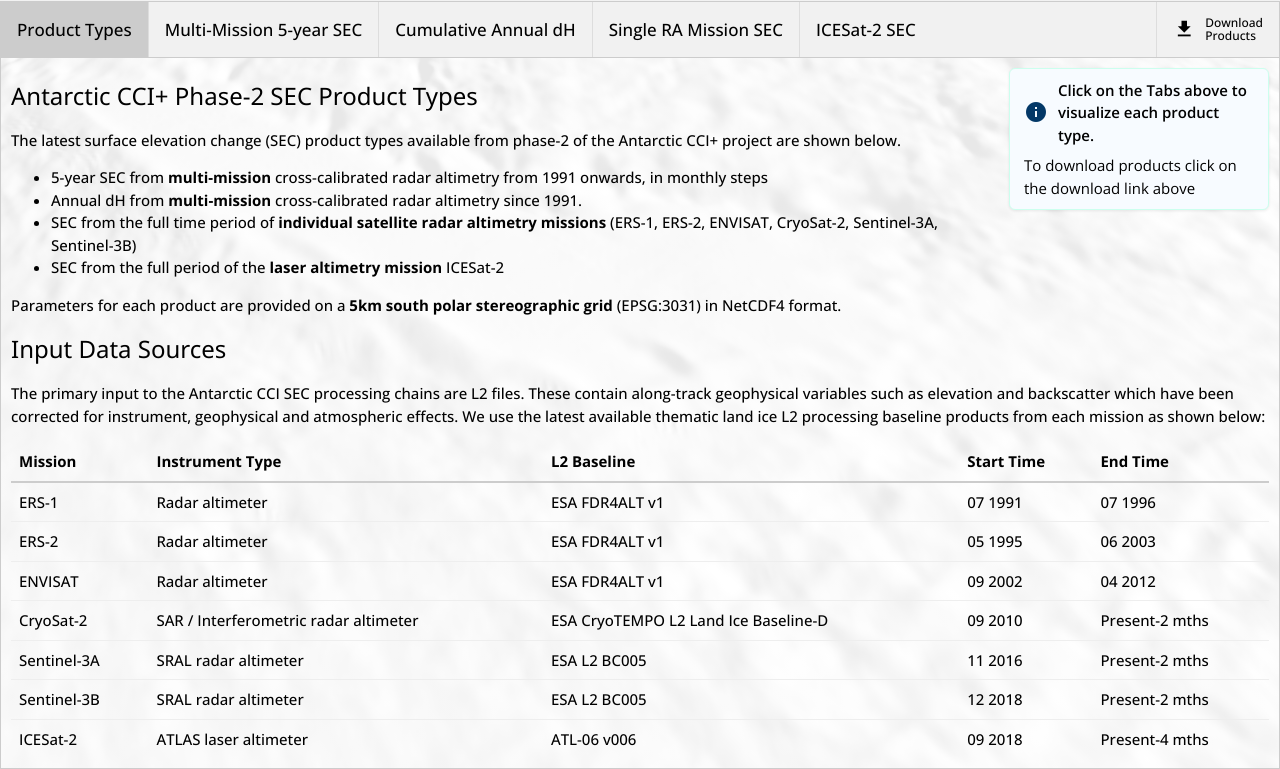
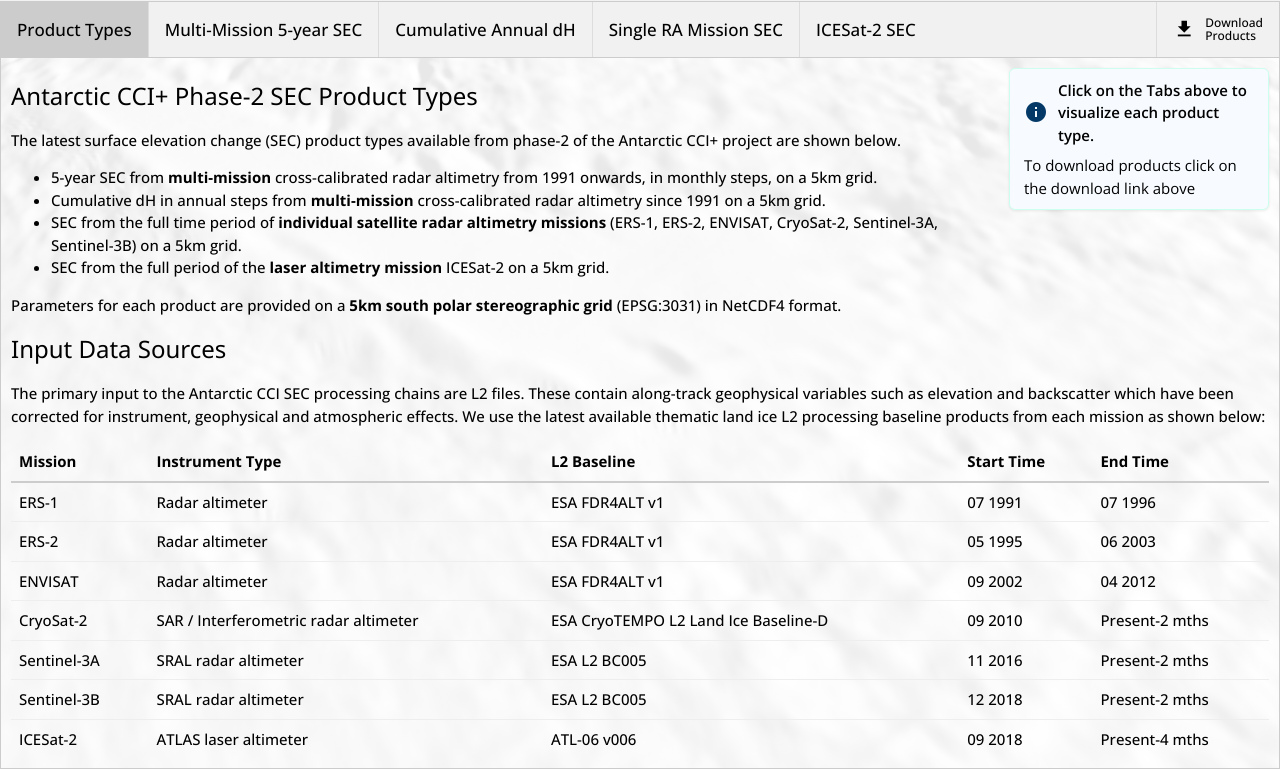
Before and after one commit to CPOM-Altimetry/ais_cci_phase2, a PHP site: page / in a window 1280 px wide. Shown: the part 162-931 px from the top of the page. Run offline with PHP 8.4, Linux system fonts and the light colour scheme; some libraries are stand-ins or nearby versions.

Commit message:
chnage to cumulative annual dh

```diff
--- a/intro.php
+++ b/intro.php
@@ -13,11 +13,12 @@
         </p>
         <ul>
             <li>5-year SEC from <b>multi-mission</b> cross-calibrated radar altimetry from
-            1991 onwards, in monthly steps</li>
-            <li>Annual dH from <b>multi-mission</b> cross-calibrated radar altimetry since 1991.</li>
+            1991 onwards, in monthly steps, on a 5km grid.</li>
+            <li>Cumulative dH in annual steps from <b>multi-mission</b> cross-calibrated radar
+            altimetry since 1991 on a 5km grid.</li>
             <li>SEC from the full time period of <b>individual satellite radar altimetry
-                missions</b> (ERS-1, ERS-2, ENVISAT, CryoSat-2, Sentinel-3A, Sentinel-3B)</li>
-            <li>SEC from the full period of the <b>laser altimetry mission</b> ICESat-2</li>
+                missions</b> (ERS-1, ERS-2, ENVISAT, CryoSat-2, Sentinel-3A, Sentinel-3B) on a 5km grid.</li>
+            <li>SEC from the full period of the <b>laser altimetry mission</b> ICESat-2 on a 5km grid.</li>
         </ul>
         <p>Parameters for each product are provided on a <b>5km south polar stereographic
             grid</b> (EPSG:3031) in NetCDF4 format.</p>
```
